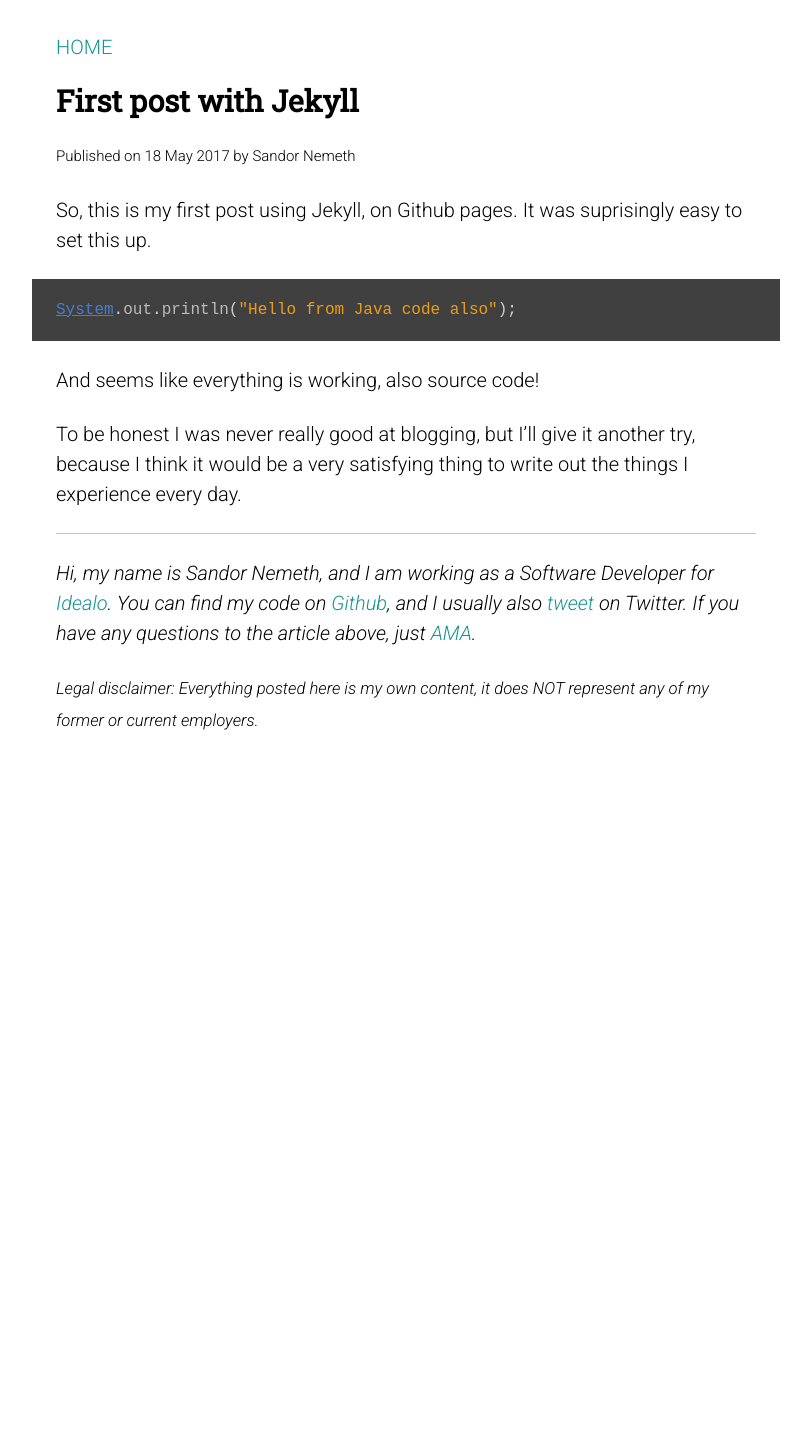
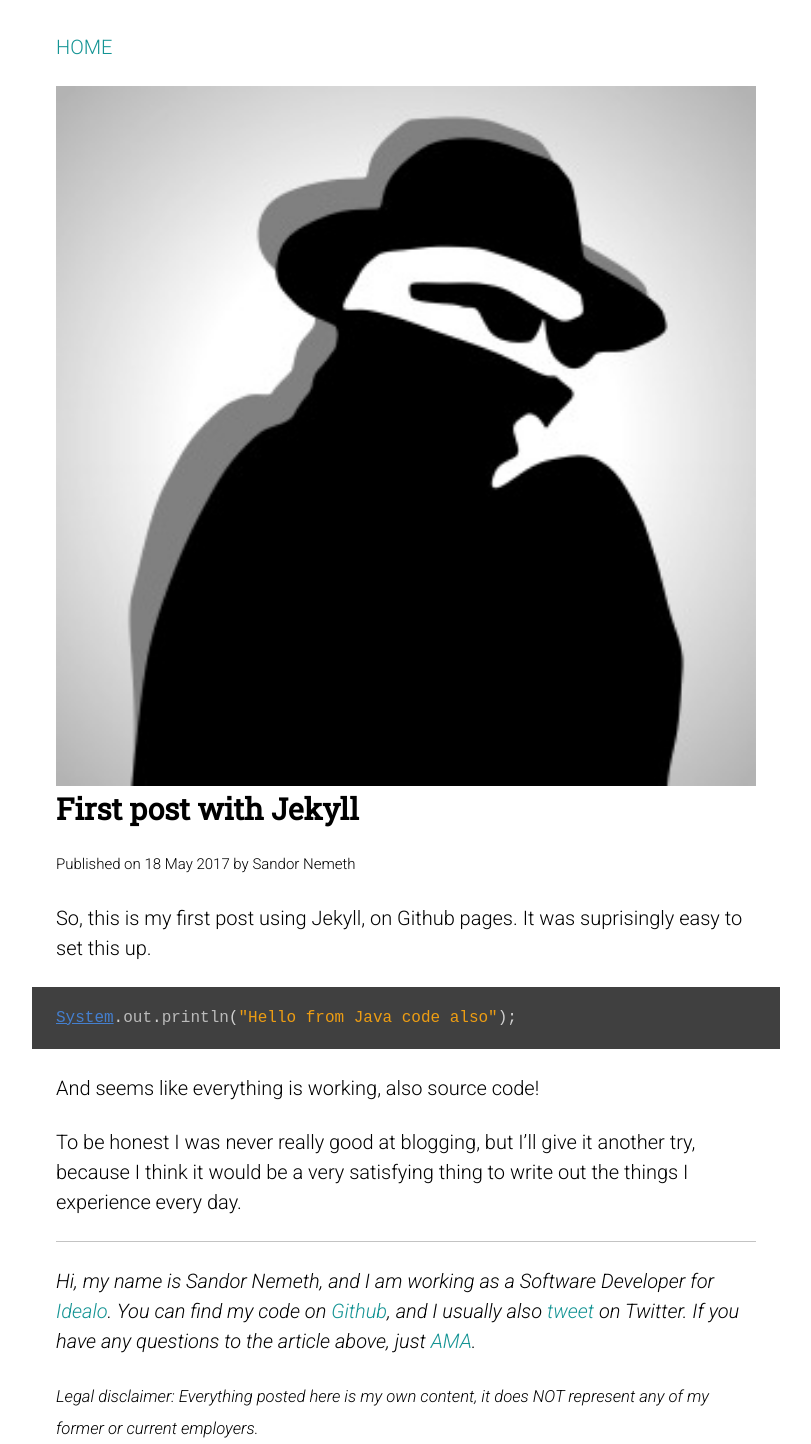
Before and after one commit to sandor-nemeth/sandor-nemeth.github.io, a Jekyll site: the page built from _posts/2017-05-18-first-post-with-jekyll.md, in a window 1280 px wide. Shown: the whole page, without its empty margins (242-1053 px from the left). Built offline with Jekyll 4.4.1, drawn with Linux system fonts in a browser that asks for light colours; before the commit the page ends 908 px from its top, so only the background shows below that.

Commit message:
Update post.html

```diff
--- a/_layouts/post.html
+++ b/_layouts/post.html
@@ -5,6 +5,7 @@
         <div id="page">
             {% include header.html %}
             <section id="post-header">
+                <img src="/assets/images/avatar.jpg" id="avatar"/>
                 <h1 id="post-title">{{ page.title }}</h1>
                 <p class="published">
                     <small>Published on <span class="date">{{ page.date | date_to_string }}</span> by Sandor Nemeth</small>
```
